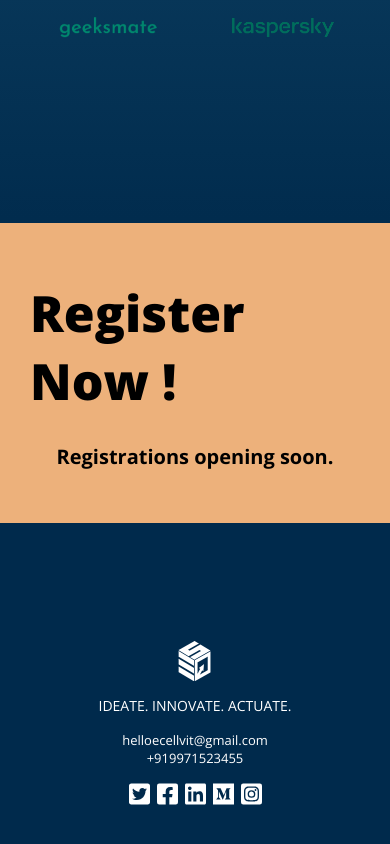
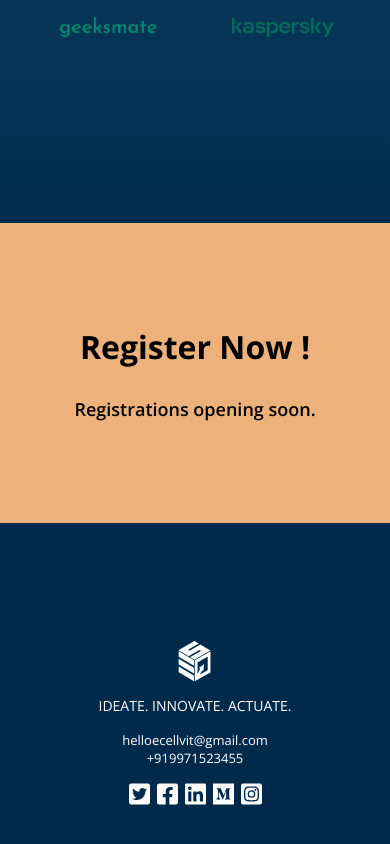
Before and after one commit to ecellvit/E-Summit-21-Website, a React (Create React App) app: page / in a window 390 px wide. Shown: the part 7270-8114 px from the top of the page. Built offline with nearby package versions, Linux system fonts and the light colour scheme; some icons are missing.

Commit message:
register font fix

```diff
--- a/src/Sections/Registration/Registration.css
+++ b/src/Sections/Registration/Registration.css
@@ -31,4 +31,12 @@
     border-radius: 0;
     margin: 8rem auto 3rem auto;
   }
+  .reg-head {
+    font-weight: 700;
+    font-size: 32px;
+  }
+  .reg-para {
+    font-weight: 600;
+    font-size: 18px;
+  }
 }
```
